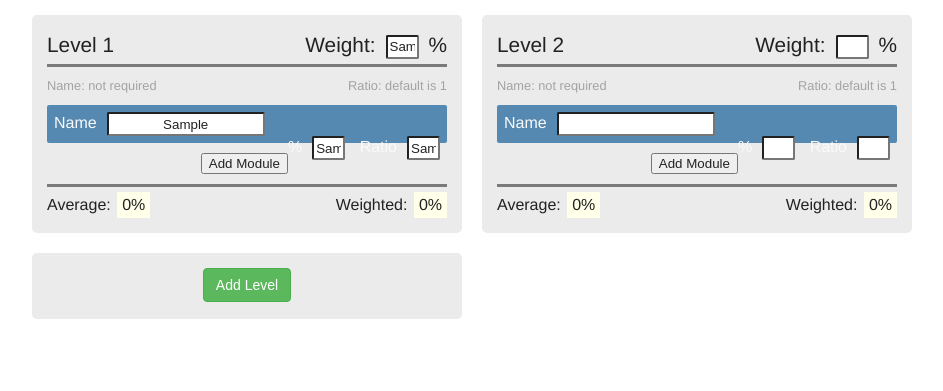
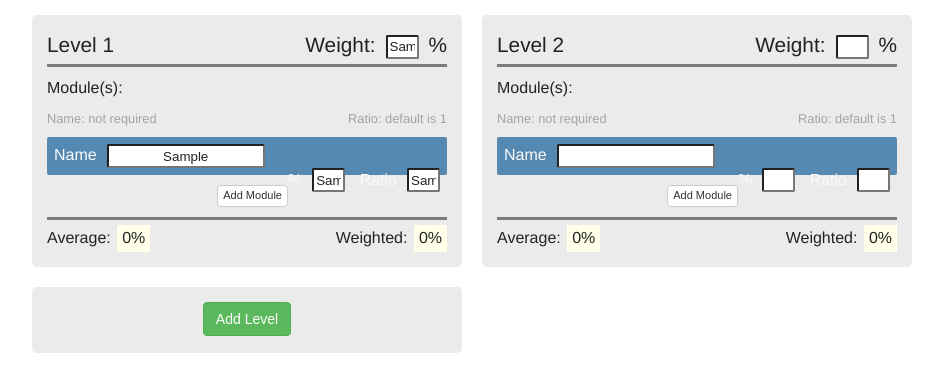
Before and after one commit to bmullan91/unicalc, a plain HTML site: page index.html in a window 1280 px wide. Both pictures are taken after typing "Sample", "Sample", "Sample", "Sample" into the empty fields and a click on the button "Add Level". Shown: the part 119-510 px from the top of the page, without its empty margins (168-1111 px from the left). Drawn offline with Linux system fonts and the light colour scheme.

Commit message:
Refactored css, and subsequent js & html modifications

```diff
--- a/index.html
+++ b/index.html
@@ -34,13 +34,14 @@
     </div>
 
     <div id='Levels'>
-      <div class="level">
+      <div class="level lvl">
         <div class="info">
           <span class="level-title">Level 1</span>
           <span class="level-weight">Weight:<input class="">%</span>
         </div>
 
         <div class="modules">
+          <p>Module(s):</p>
           <div class="details">
             <span>
               Name: not required
@@ -59,7 +60,7 @@
 
         </div>
 
-        <button>Add Module</button>
+        <button class="btn btn-grey btn-small">Add Module</button>
         <div class="results">
           <span>Average:
             <span class="avg box">0%</span>
@@ -72,7 +73,7 @@
       </div>
     </div>
 
-    <div class="new-level">
+    <div class="new-level lvl">
       <div class="buttonwrapper">
         <button id="Add-Level" class="add-lvl-btn btn btn-green">Add Level</button>
       </div>
--- a/main.js
+++ b/main.js
@@ -25,7 +25,7 @@
             doc = dom.createElement('div'),
             newHtml = htmlStr.replace("Level 1", level);
 
-        doc.className = "level";
+        doc.className = "level lvl";
         doc.innerHTML = newHtml;
 
         addHandlers(doc.children[2]);
--- a/style.css
+++ b/style.css
@@ -123,7 +123,11 @@ filter: progid:DXImageTransform.Microsoft.gradient( startColorstr='#ff3232', end
   background-color: rgba(255, 255, 255, 0.5);
 }
 
-.level {
+.level .info {
+  font-size: 1.3em;
+}
+
+.lvl {
   margin: 0 10px;
   padding: 15px;
   margin-top: 20px;
@@ -132,18 +136,8 @@ filter: progid:DXImageTransform.Microsoft.gradient( startColorstr='#ff3232', end
   border-radius: 5px;
 }
 
-.level .info {
-  font-size: 1.3em;
-}
-
 .new-level {
   height: 36px;
-  margin: 0 10px;
-  padding: 15px;
-  margin-top: 20px;
-  background-color: #EBEBEB;
-  -webkit-border-radius: 5px;
-  border-radius: 5px;
 }
 
 .level button {
@@ -180,6 +174,10 @@ filter: progid:DXImageTransform.Microsoft.gradient( startColorstr='#ff3232', end
   background-color: #FFFFEA;
   padding: 2px 5px;
 
+}
+
+.modules p {
+  margin: 10px 0px;
 }
 
 .module {
@@ -248,6 +246,17 @@ filter: progid:DXImageTransform.Microsoft.gradient( startColorstr='#ff3232', end
   outline: none;
 }
 
+.btn-small {
+  padding: 2px 5px;
+  font-size: 11px;
+}
+
+.btn-grey {
+  color: #333;
+  background-color: #fff;
+  border-color: #ccc;
+}
+
 .btn-blue {
   color: #fff;
   background-color: #428bca;
@@ -288,10 +297,11 @@ filter: progid:DXImageTransform.Microsoft.gradient( startColorstr='#ff3232', end
 
 /* intermediate */
 @media only screen and (min-width: 480px) {
-.module .values {
-  float: right;
-  margin-top: 0px;
-}
+
+  .module .values {
+    float: right;
+    margin-top: 0px;
+  }
 
 }
 
@@ -303,23 +313,10 @@ filter: progid:DXImageTransform.Microsoft.gradient( startColorstr='#ff3232', end
     padding: 0 15px;
   }
 
-  #Score {
-  }
-
-  .level {
+  .lvl {
     width: 400px;
     float: left;
-    margin-top: 20px;
-    margin-left: 10px;
-    margin-right: 10px;
-  }
-
-  .new-level {
-    width: 400px;
-    float: left;
-    margin-top: 20px;
-    margin-left: 10px;
-    margin-right: 10px;
+    margin: 20px 10px 0px 10px;
   }
 
   .module .name {
```
